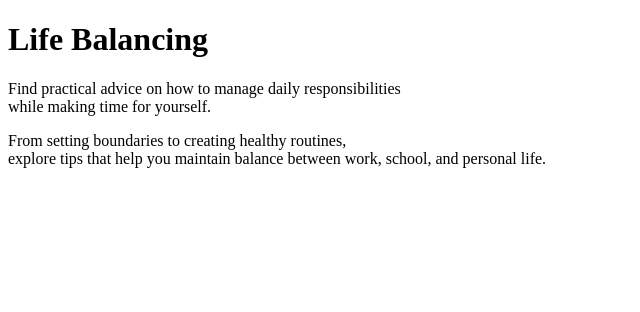
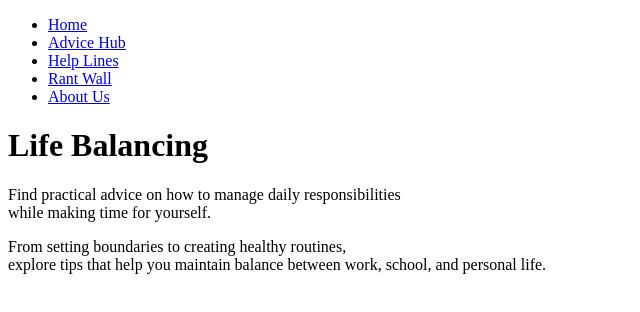
Before and after one commit to byjdg05/Ramdam-Pinoy-, a plain HTML site: page RAMDAY PINOY PROJECT/AdviceHub-Pages/Life-Balancing.html in a window 1280 px wide. Shown: the whole page, without its empty margins (0-640 px from the left). Drawn offline with Linux system fonts and the light colour scheme.

Commit message:
Update Life-Balancing.html
added navigation bar to <body>

```diff
--- a/RAMDAY PINOY PROJECT/AdviceHub-Pages/Life-Balancing.html
+++ b/RAMDAY PINOY PROJECT/AdviceHub-Pages/Life-Balancing.html
@@ -6,8 +6,17 @@
     <title>LIFE BALANCING </title>
 </head>
 <body>
+     <nav class="navbar">
+        <ul>
+            <li><a href="homepage.html">Home</a></li>
+            <li><a href="advicehub.html">Advice Hub</a></li>
+            <li><a href="helplines.html">Help Lines</a></li>
+            <li><a href="rantbox.html">Rant Wall</a></li>
+            <li><a href="about-us.html">About Us</a></li>
+        </ul>
+    </nav>
+
 <h1> Life Balancing </h1>         <!-- three pictures about life balancing -->
-
 
 <p> Find practical advice on how to
     manage daily responsibilities <br>
@@ -15,7 +24,6 @@
     time for yourself.
 
 </p>
-
 
 <p> From setting boundaries to
     creating healthy routines, <br>
```
